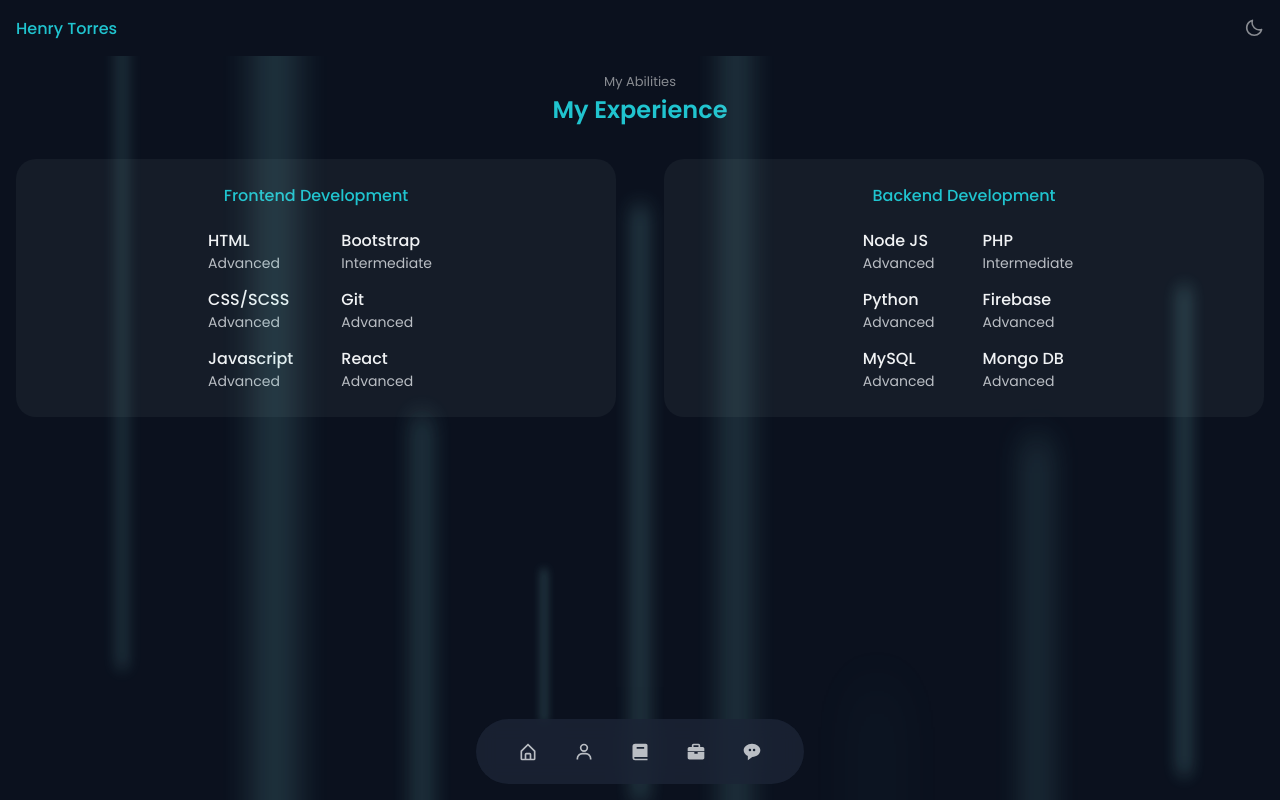
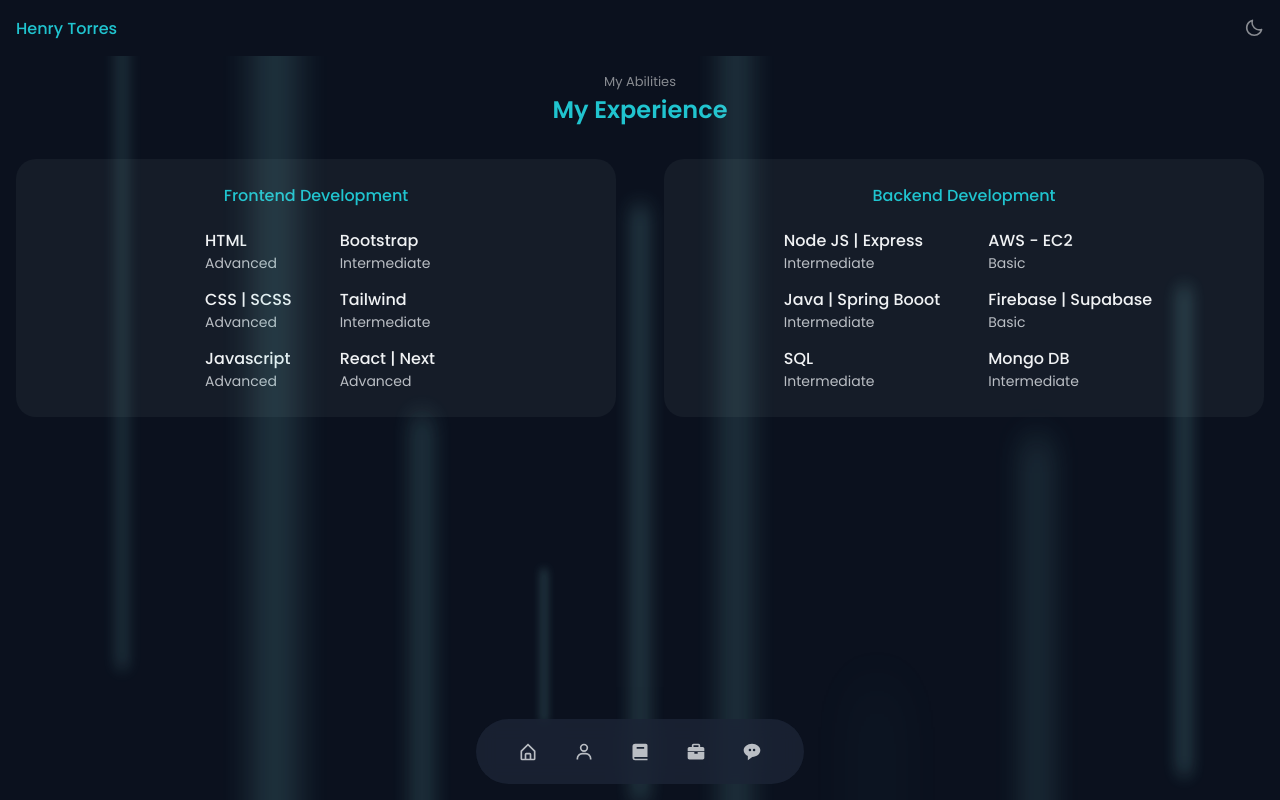
Before and after one commit to HenryCodeT/Portofolio-NextJS-Typescript-CSS, a Next.js app: page /skills in a window 1280 px wide. Built offline with nearby package versions, Linux system fonts and the light colour scheme.

Commit message:
add: skills content

```diff
--- a/src/app/globals.css
+++ b/src/app/globals.css
@@ -838,6 +838,7 @@ left: 85%;
   font-size: var(--small-font-size);
   color: var(--text-color);
 }
+
 /*////////////////////// END SKILLS ///////////////////////*/
 
 /*////////////////////// WORK ///////////////////////*/
--- a/src/app/skills/page.tsx
+++ b/src/app/skills/page.tsx
@@ -22,7 +22,7 @@ const Skills = () => {
                 <i className='bx bxs-badge-check'></i>
 
                 <div>
-                  <h3 className="skills__name">CSS/SCSS</h3>
+                  <h3 className="skills__name">CSS | SCSS</h3>
                   <span className="skills__level">Advanced</span>
                 </div>
               </div>
@@ -51,8 +51,8 @@ const Skills = () => {
                 <i className='bx bxs-badge-check'></i>
 
                 <div>
-                  <h3 className="skills__name">Git</h3>
-                  <span className="skills__level">Advanced</span>
+                  <h3 className="skills__name">Tailwind</h3>
+                  <span className="skills__level">Intermediate</span>
                 </div>
               </div>
 
@@ -60,7 +60,7 @@ const Skills = () => {
                 <i className='bx bxs-badge-check'></i>
 
                 <div>
-                  <h3 className="skills__name">React</h3>
+                  <h3 className="skills__name">React | Next </h3>
                   <span className="skills__level">Advanced</span>
                 </div>
               </div>
@@ -77,8 +77,8 @@ const Skills = () => {
                 <i className='bx bxs-badge-check'></i>
 
                 <div>
-                  <h3 className="skills__name">Node JS</h3>
-                  <span className="skills__level">Advanced</span>
+                  <h3 className="skills__name">Node JS | Express</h3>
+                  <span className="skills__level">Intermediate</span>
                 </div>
               </div>
 
@@ -86,8 +86,8 @@ const Skills = () => {
                 <i className='bx bxs-badge-check'></i>
 
                 <div>
-                  <h3 className="skills__name">Python</h3>
-                  <span className="skills__level">Advanced</span>
+                  <h3 className="skills__name">Java | Spring Booot</h3>
+                  <span className="skills__level">Intermediate</span>
                 </div>
               </div>
 
@@ -95,8 +95,8 @@ const Skills = () => {
                 <i className='bx bxs-badge-check'></i>
 
                 <div>
-                  <h3 className="skills__name">MySQL</h3>
-                  <span className="skills__level">Advanced</span>
+                  <h3 className="skills__name">SQL</h3>
+                  <span className="skills__level">Intermediate</span>
                 </div>
               </div>
 
@@ -106,8 +106,8 @@ const Skills = () => {
                 <i className='bx bxs-badge-check'></i>
 
                 <div>
-                  <h3 className="skills__name">PHP</h3>
-                  <span className="skills__level">Intermediate</span>
+                  <h3 className="skills__name"> AWS - EC2</h3>
+                  <span className="skills__level">Basic</span>
                 </div>
               </div>
 
@@ -115,8 +115,8 @@ const Skills = () => {
                 <i className='bx bxs-badge-check'></i>
 
                 <div>
-                  <h3 className="skills__name">Firebase</h3>
-                  <span className="skills__level">Advanced</span>
+                  <h3 className="skills__name">Firebase | Supabase</h3>
+                  <span className="skills__level">Basic</span>
                 </div>
               </div>
 
@@ -125,13 +125,14 @@ const Skills = () => {
 
                 <div>
                   <h3 className="skills__name">Mongo DB</h3>
-                  <span className="skills__level">Advanced</span>
+                  <span className="skills__level">Intermediate</span>
                 </div>
               </div>
 
             </div>
           </div>
         </div>
+
       </div>
     </section>
   )
```
